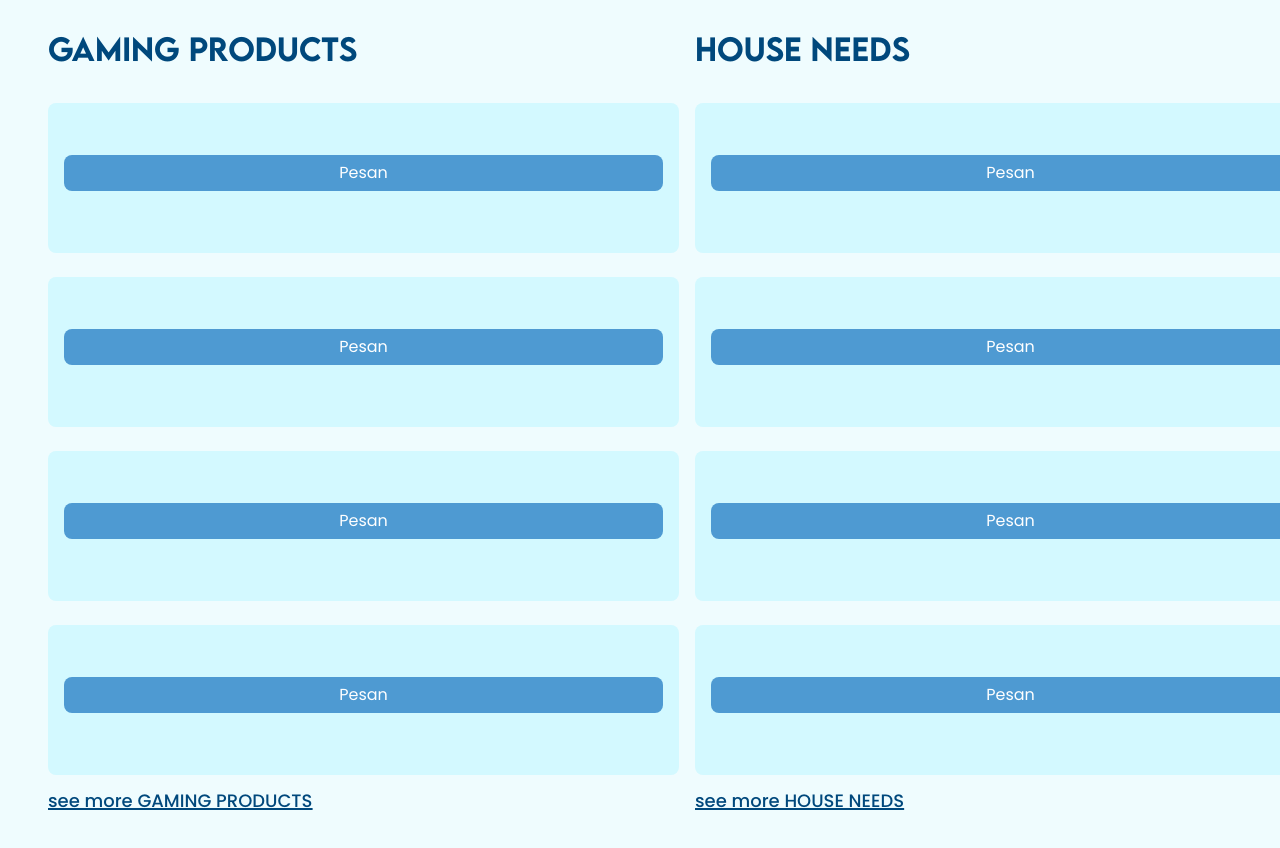
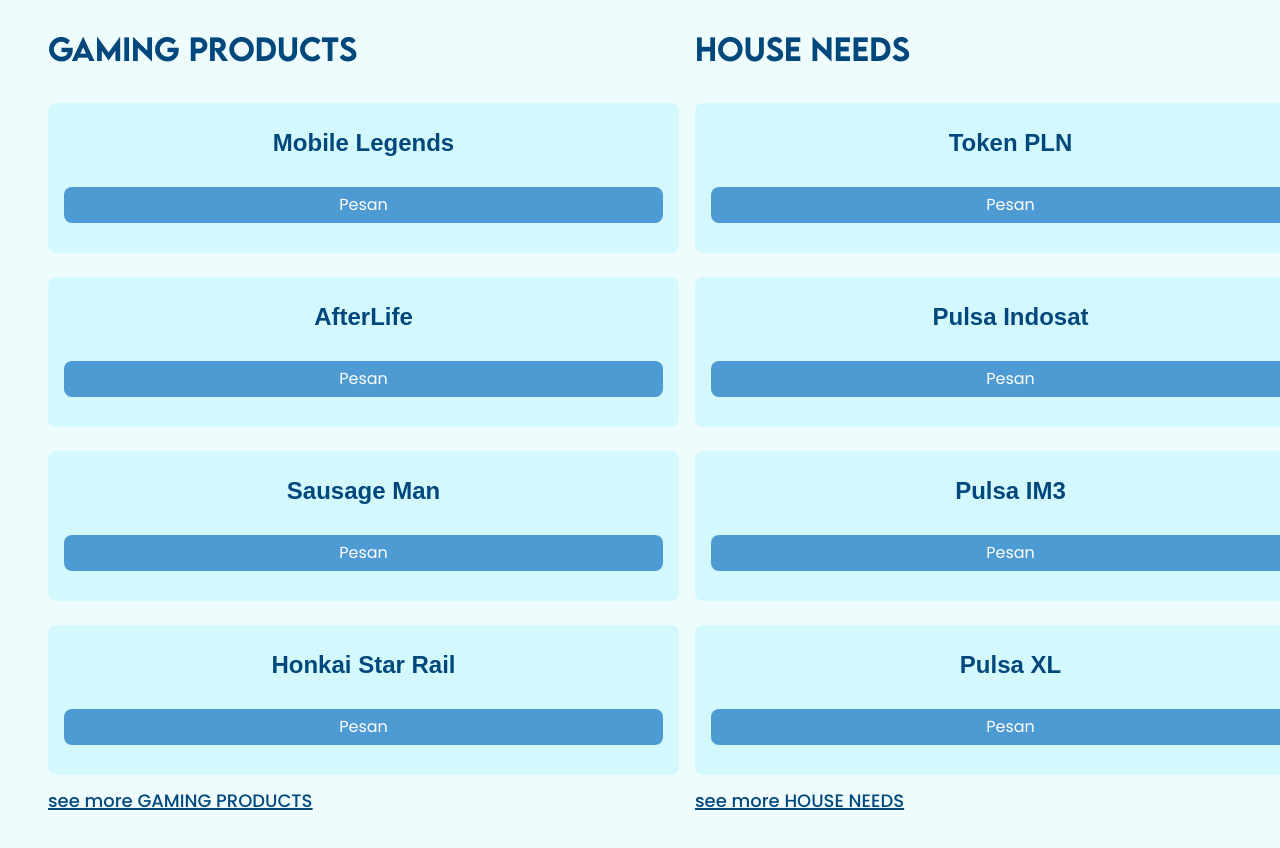
Before and after one commit to BaomaDev/fp_mbd, a Next.js app: page / in a window 1280 px wide. Shown: the part 1040-1888 px from the top of the page. Built offline with nearby package versions, Linux system fonts and the light colour scheme; a web font is replaced by a local one.

Commit message:
feat : fetch on topup

```diff
--- a/package.json
+++ b/package.json
@@ -10,6 +10,7 @@
   },
   "dependencies": {
     "@prisma/client": "^5.15.1",
+    "axios": "^1.7.2",
     "body-parser": "^1.20.2",
     "clsx": "^2.1.1",
     "express": "^4.19.2",
--- a/src/app/page.tsx
+++ b/src/app/page.tsx
@@ -38,10 +38,10 @@
           {" "}
           GAMING PRODUCTS{" "}
         </h2>
-        <Card />
-        <Card />
-        <Card />
-        <Card />
+        <Card title="Mobile Legends"/>
+        <Card title="AfterLife"/>
+        <Card title="Sausage Man"/>
+        <Card title="Honkai Star Rail"/>
 
         <div className="decoration-blue-3 decoration-2 underline underline-offset-1">
           <Link href="/about-us">
@@ -57,10 +57,10 @@
           {" "}
           HOUSE NEEDS{" "}
         </h2>
-        <Card />
-        <Card />
-        <Card />
-        <Card />
+        <Card title="Token PLN"/>
+        <Card title="Pulsa Indosat"/>
+        <Card title="Pulsa IM3"/>
+        <Card title="Pulsa XL"/>
 
         <div className="decoration-blue-3 decoration-2 underline underline-offset-1">
           <Link href="/about-us">
--- a/src/app/topup/page.tsx
+++ b/src/app/topup/page.tsx
@@ -5,16 +5,37 @@
 import Card from '@/components/Card';
 import Link from 'next/link';
 import NextImage from '@/components/NextImage';
+import { useEffect, useState } from 'react';
 
 export default function Home() {
+  const [gamingProducts, setGamingProducts] = useState([]);
+  const [houseNeeds, setHouseNeeds] = useState([]);
+
+  useEffect(() => {
+    const fetchProducts = async () => {
+      try {
+        const response = await fetch('/api/produk_top_up_unique');
+        const data = await response.json();
+        console.log('Gaming Products:', data);
+        setGamingProducts(data.produkTopUpList || []);
+      } catch (error) {
+        console.error('Error fetching products:', error);
+      }
+    };
+
+    fetchProducts();
+  }, []);
+
   return (
-    <main className="flex min-h-screen flex-col items-center justify-between p-24 bg-blue-1">
+    <main className="items-center justify-center flex flex-col bg-blue-1">
       <Navbar />
 
         <h2 className='font-lemonMilk text-[30px] font-medium text-blue-3 my-5'> ALL TOP UP PRODUCTS </h2>
 
-      <div className='flex flex-wrap gap-6'>
-      <Card title=""/>
+      <div className='flex flex-wrap gap-6 items-center justify-center'>
+      {gamingProducts.map((product, index) => (
+      <Card key={index} title={product.Kategori} />
+      ))}
       </div>
 
     </main>
--- a/src/layouts/Navbar.tsx
+++ b/src/layouts/Navbar.tsx
@@ -43,7 +43,7 @@
               </li>
 
               <li className='decoration-blue-3 decoration-2 hover:underline'>
-                <Link href='/#todaysoffer'>
+                <Link href='/topup'>
                   <h1 className='font-poppins text-[18px] font-medium text-blue-3'>
                     Top Up
                   </h1>
```
Also changed, not shown: 1 other file (tests, documents, lock files or other folders).
